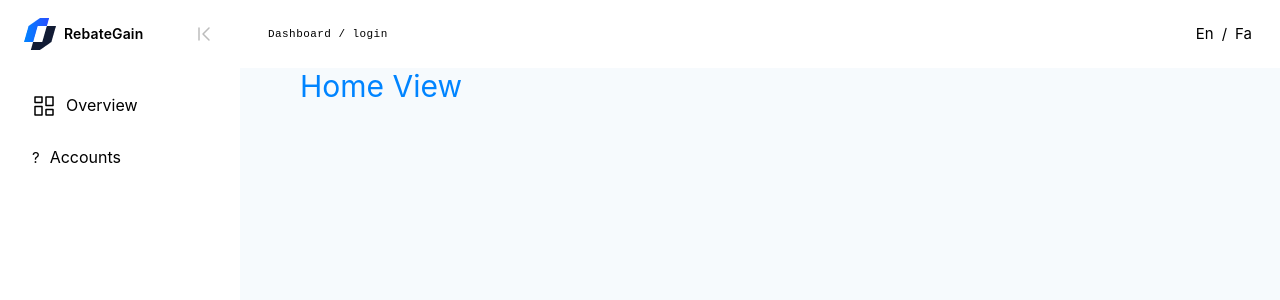
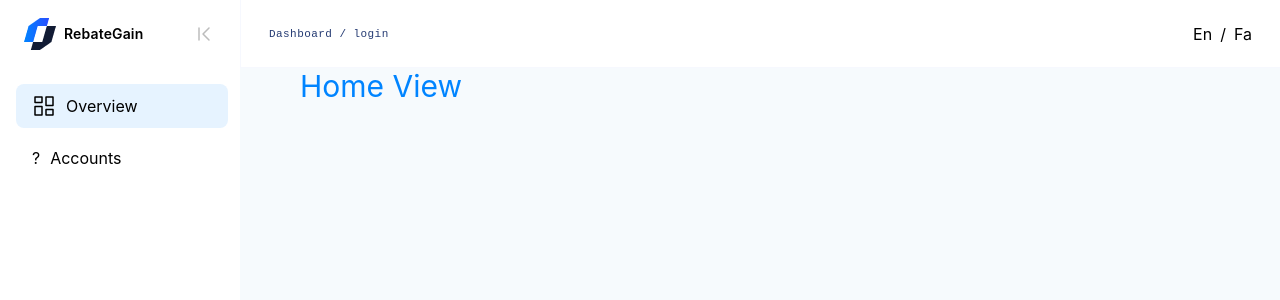
Before and after one commit to leila01010/rebategain-panel, a Vue app: page / in a window 1280 px wide. Shown: the top 300 px of the page. Built offline with nearby package versions, Linux system fonts and the light colour scheme.

Commit message:
style(theme): define global variables in root

```diff
--- a/src/assets/base.css
+++ b/src/assets/base.css
@@ -1,6 +1,12 @@
 @import "tailwindcss";
 
-@theme {
+:root {
+  --bg-base: #F6FAFD;
+  --bg-sidebar: #ffffff;
+  --sidebar-width: 240px;
+  --sidebar-collapsed-width: 64px;
+  --transition: 0.28s cubic-bezier(0.4, 0, 0.2, 1);
+
   --color-primary: #0084FF;
   --color-secondary: #253B73;
   --color-success: #059669;
@@ -18,34 +24,44 @@
   --color-blue-600: #0078e8;
   --color-blue-700: #005eb5;
 
-  --color-dark-blue-1: #e9ebf1;
-  --color-dark-blue-2: #cbd0dd;
+  --color-dark-blue-50: #e9ebf1;
+  --color-dark-blue-100: #cbd0dd;
   --color-dark-blue-200: #a1abc3;
-  --color-dark-blue-4: #7684a7;
-  --color-dark-blue-5: #4c5e8c;
+  --color-dark-blue-300: #7684a7;
+  --color-dark-blue-400: #4c5e8c;
   --color-dark-blue-500: #253b73;
   --color-dark-blue-600: #1f3262;
-  --color-dark-blue-8: #1A2A52;
-  --color-dark-blue-9: #152242;
-  --color-dark-blue-10: #111b34;
+  --color-dark-blue-700: #1A2A52;
+  --color-dark-blue-800: #152242;
+  --color-dark-blue-900: #111b34;
 }
 
-:root {
-  --bg-base: #F6FAFD;
-  --bg-sidebar: #ffffff;
-  --sidebar-width: 240px;
-  --sidebar-collapsed-width: 64px;
-  --transition: 0.28s cubic-bezier(0.4, 0, 0.2, 1);
+@theme {
+  --color-primary: var(--color-primary);
+  --color-secondary: var(--color-secondary);
+  --color-success: var(--color-success);
+  --color-danger: var(--color-danger);
+  --color-warning: var(--color-warning);
+
+  --color-blue-10: var(--color-blue-10);
+  --color-blue-20: var(--color-blue-20);
+  --color-blue-50: var(--color-blue-50);
+  --color-blue-100: var(--color-blue-100);
+  --color-blue-200: var(--color-blue-200);
+  --color-blue-300: var(--color-blue-300);
+  --color-blue-400: var(--color-blue-400);
+  --color-blue-500: var(--color-blue-500);
+  --color-blue-600: var(--color-blue-600);
+  --color-blue-700: var(--color-blue-700);
+
+  --color-dark-blue-50: var(--color-blue-50);
+  --color-dark-blue-100: var(--color-blue-100);
+  --color-dark-blue-200: var(--color-blue-200);
+  --color-dark-blue-300: var(--color-blue-300);
+  --color-dark-blue-400: var(--color-blue-400);
+  --color-dark-blue-500: var(--color-blue-500);
+  --color-dark-blue-600: var(--color-blue-600);
+  --color-dark-blue-700: var(--color-blue-700);
+  --color-dark-blue-800: var(--color-blue-800);
+  --color-dark-blue-900: var(--color-blue-900);
 }
-
-body {
-  min-height: 100vh;
-  transition:
-    color 0.5s,
-    background-color 0.5s;
-  line-height: 1.6;
-  font-size: 15px;
-  text-rendering: optimizeLegibility;
-  -webkit-font-smoothing: antialiased;
-  -moz-osx-font-smoothing: grayscale;
-}
```
